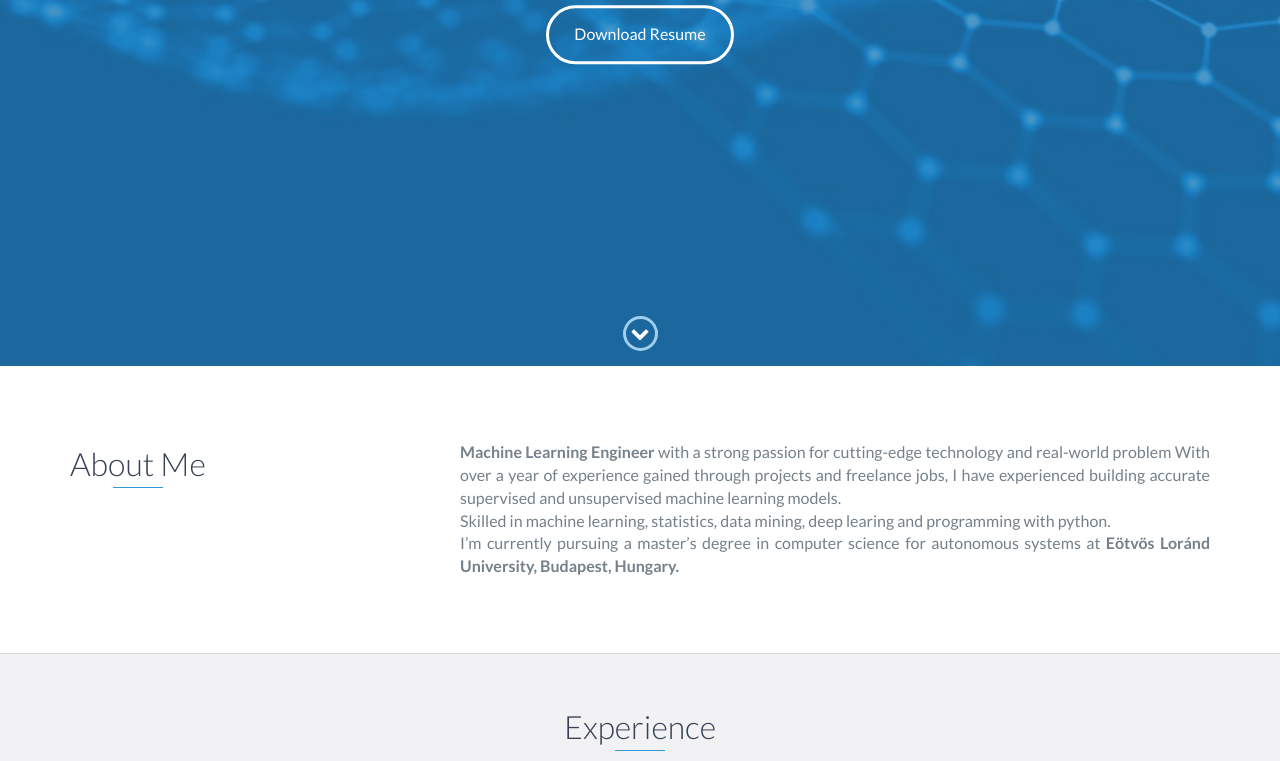
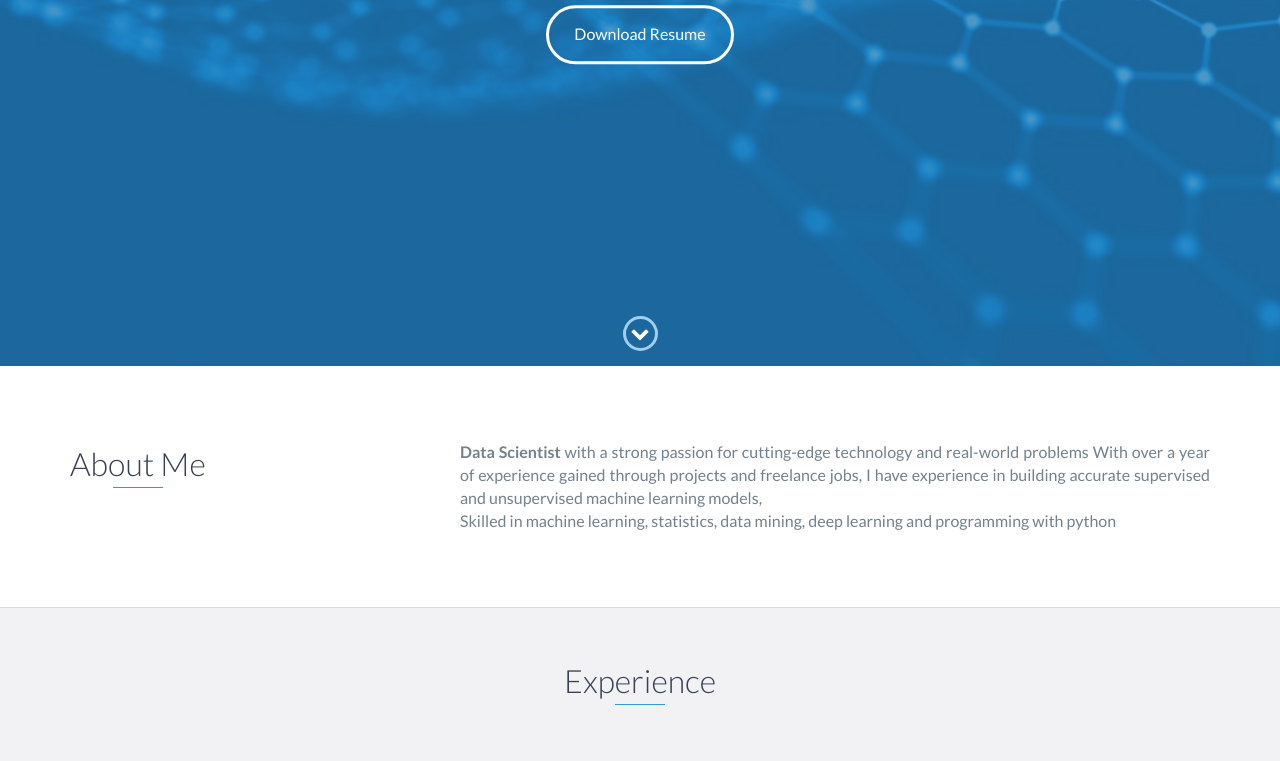
Before and after one commit to mektoubizakaria/mektoubizakaria.github.io, a plain HTML site: page index.html in a window 1280 px wide. Shown: the part 434-1195 px from the top of the page. Drawn offline with nearby package versions, Linux system fonts and the light colour scheme.

Commit message:
Update index.html

```diff
--- a/index.html
+++ b/index.html
@@ -72,12 +72,10 @@
                 </div>
                 <div class="col-md-8" align ="justify">
                     <p>
-                        <strong>Machine Learning Engineer </strong> with a strong passion for cutting-edge technology and real-world problem
-				With over a year of experience gained through projects and freelance jobs, I have experienced
-				building accurate supervised and unsupervised machine learning models.<br>
-				Skilled in machine learning, statistics, data mining, deep learing and programming with python.<br>
-				I’m currently pursuing a master’s degree in computer science for autonomous systems at <b>Eötvös
-			   	 Loránd University, Budapest, Hungary.</b>
+			<strong>Data Scientist </strong> with a strong passion for cutting-edge technology and real-world problems
+				With over a year of experience gained through projects and freelance jobs, I have experience in
+				building accurate supervised and unsupervised machine learning models, <br>
+			        Skilled in machine learning, statistics, data mining, deep learning and programming with python<br>
                     </p>
                 </div>
             </div>
```
